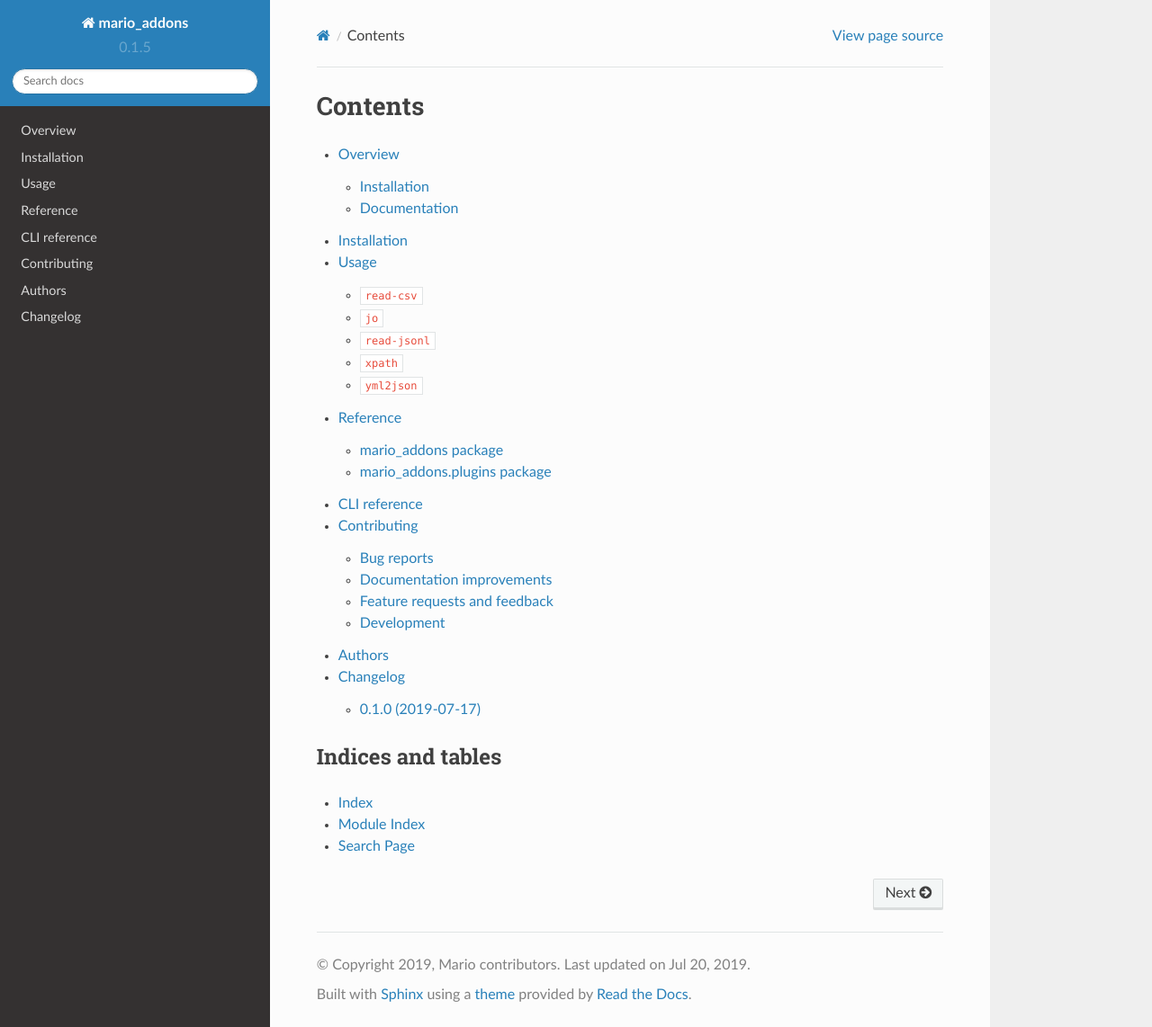
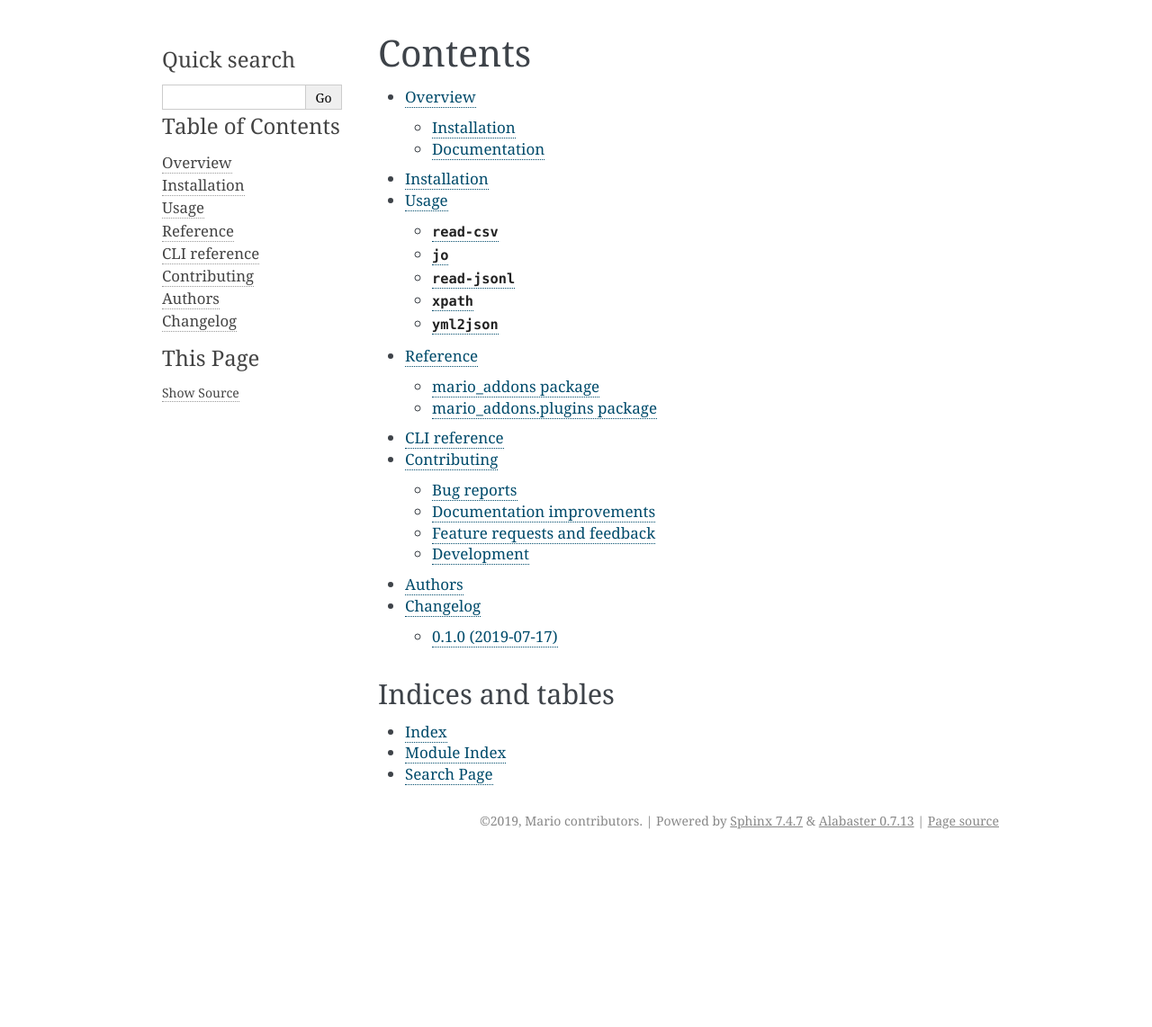
Before and after one commit to python-mario/mario-addons, a Sphinx documentation site: the page built from docs/index.rst, in a window 1280 px wide and 1142 px high. Shown: the whole window at 90% size. Built offline with Sphinx 7.4.7, drawn with Linux system fonts in a browser that asks for light colours.

Commit message:
Use alabaster theme

```diff
--- a/docs/conf.py
+++ b/docs/conf.py
@@ -40,8 +40,8 @@ extlinks = {
 # on_rtd is whether we are on readthedocs.org
 on_rtd = os.environ.get("READTHEDOCS", None) == "True"
 
-if not on_rtd:  # only set the theme if we"re building docs locally
-    html_theme = "sphinx_rtd_theme"
+
+html_theme = "alabaster"
 
 html_use_smartypants = True
 html_last_updated_fmt = "%b %d, %Y"
```
